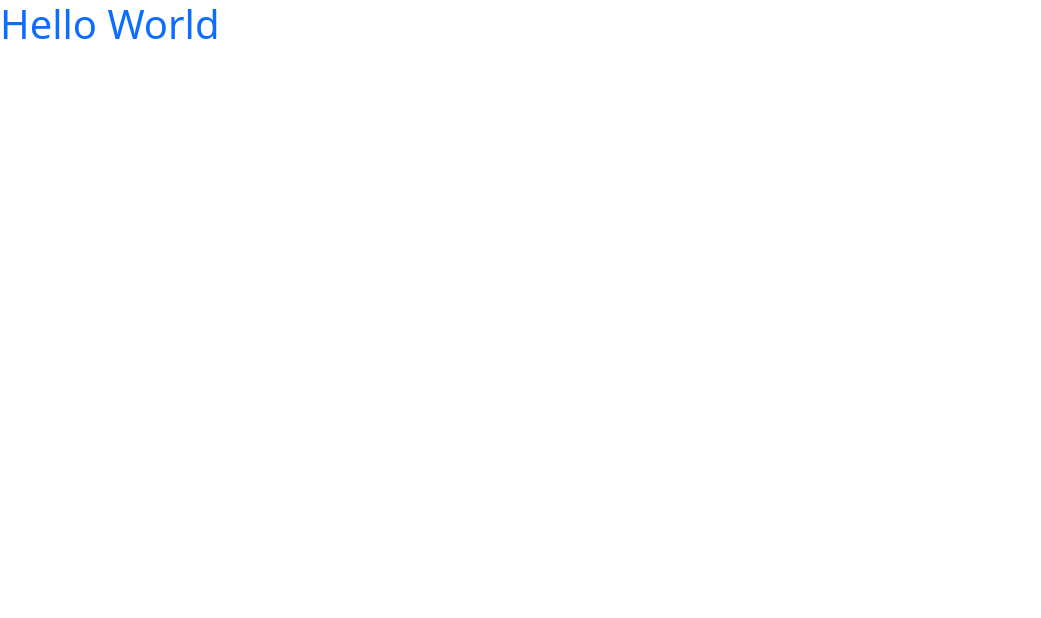
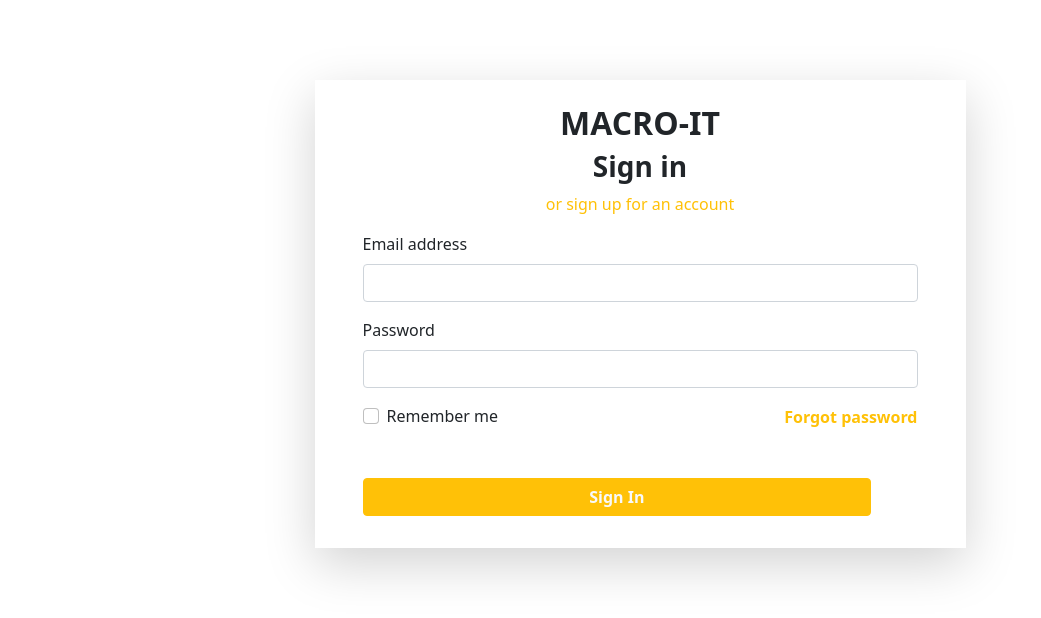
Before and after one commit to Chaos10001/LOAN-MNGT, a plain HTML site: page index.html in a window 1280 px wide. Shown: the whole page, without its empty margins (0-1041 px from the left). Drawn offline with Linux system fonts and the light colour scheme.

Commit message:
login screen

```diff
--- a/css/style.css
+++ b/css/style.css
@@ -1,5 +1,5 @@
 * {
-    margin: 0;
-    padding: 0;
-    box-sizing: border-box;
+  margin: 0;
+  padding: 0;
+  box-sizing: border-box;
 }
--- a/index.html
+++ b/index.html
@@ -1,15 +1,74 @@
 <!DOCTYPE html>
 <html lang="en">
-<head>
-    <meta charset="UTF-8">
-    <meta name="viewport" content="width=device-width, initial-scale=1.0">
-    <link rel="stylesheet" href="./css/style.css">
-    <link rel="stylesheet" href="./bootstrap-5.0.2-dist/css/bootstrap.min.css">
+  <head>
+    <meta charset="UTF-8" />
+    <meta name="viewport" content="width=device-width, initial-scale=1.0" />
+    <link rel="stylesheet" href="./css/style.css" />
+    <link
+      rel="stylesheet"
+      href="./bootstrap-5.0.2-dist/css/bootstrap.min.css"
+    />
     <title>LOAN MANAGEMENT</title>
-</head>
-<body>
-    <h1 class="text-primary">Hello World</h1>
+  </head>
+  <body>
+    <section
+      class="d-flex container justify-content-center align-items-center"
+      style="padding-top: 5rem"
+    >
+      <div class="col col-lg-7 shadow-lg">
+        <h2 class="text-center fw-bold mt-4">MACRO-IT</h2>
+        <h3 class="text-center fw-bold mt-2">Sign in</h3>
+        <p class="text-warning text-center">or sign up for an account</p>
+        <form action="./php/login.php" method="POST" class="px-5 py-6">
+          <div class="mb-3 col col-12">
+            <label for="exampleInputEmail1" class="form-label text-left"
+              >Email address</label
+            >
+            <input
+              type="email"
+              class="form-control"
+              id="exampleInputEmail1"
+              aria-describedby="emailHelp"
+            />
+          </div>
+          <div class="mb-3 col col-12">
+            <label for="exampleInputPassword1" class="form-label"
+              >Password</label
+            >
+            <input
+              type="password"
+              class="form-control"
+              id="exampleInputPassword1"
+            />
+          </div>
+          <div class="d-flex mb-5 align-items-center justify-content-between">
+            <div class="form-check">
+              <input
+                type="checkbox"
+                class="form-check-input"
+                id="exampleCheck1"
+              />
+              <label class="form-check-label" for="exampleCheck1"
+                >Remember me</label
+              >
+            </div>
+
+            <div>
+              <a
+                href="./register.html"
+                class="text-decoration-none text-warning fw-bold"
+                >Forgot password</a
+              >
+            </div>
+          </div>
+
+          <button type="submit" style="margin-bottom: 2rem;" class="btn btn-warning col col-11 text-light fw-bold">
+            Sign In
+          </button>
+        </form>
+      </div>
+    </section>
 
     <script src="./bootstrap-5.0.2-dist/js/bootstrap.bundle.min.js"></script>
-</body>
+  </body>
 </html>
```
